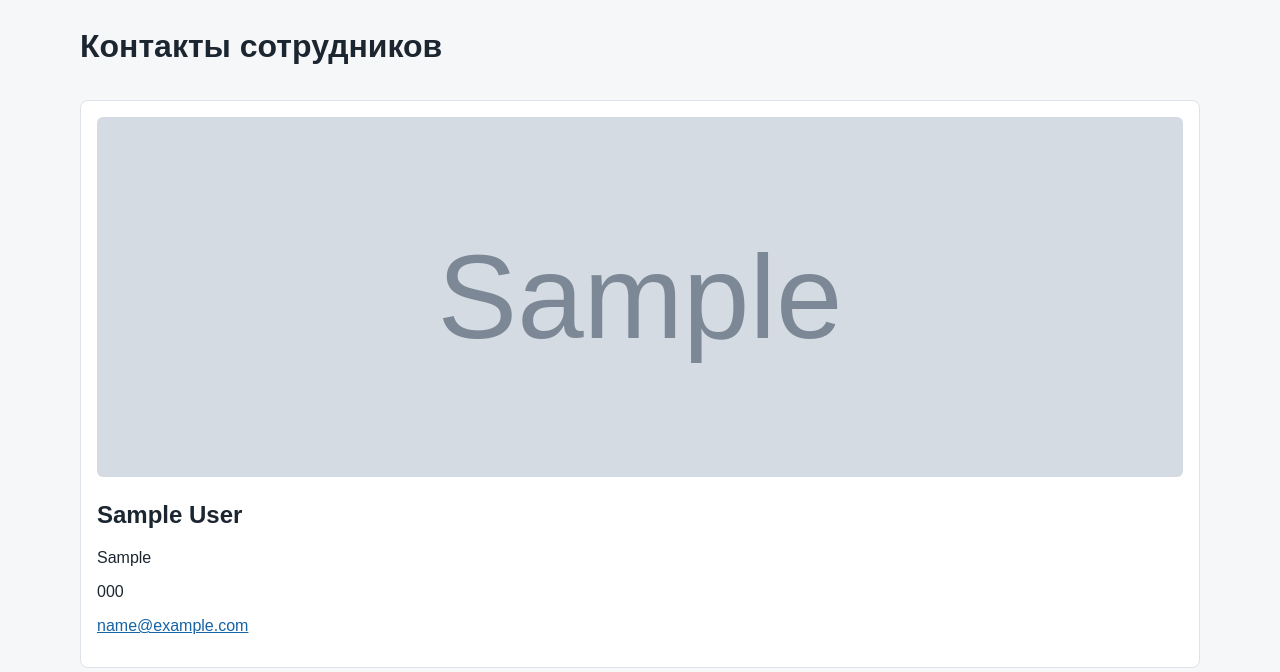
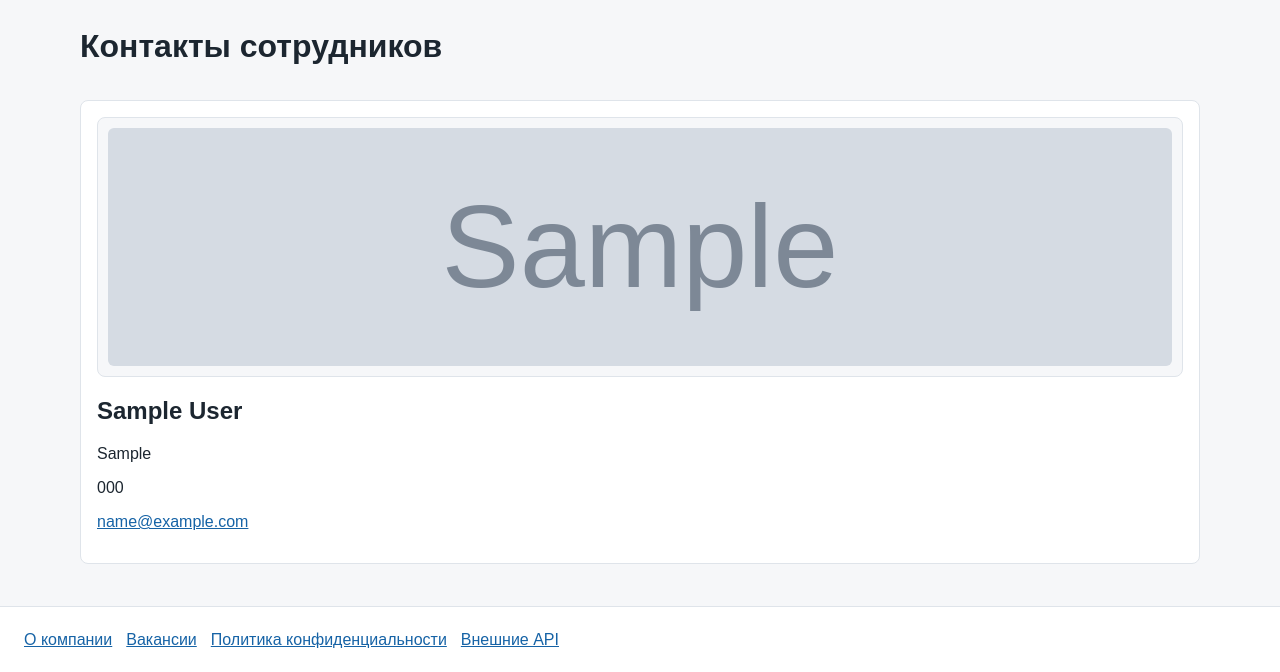
Before and after one commit to distroitt/Selected-Chapters-of-Computer-Science, a Django app: page /contacts/ in a window 1280 px wide. Shown: the part 63-735 px from the top of the page. After the commit the page ends 711 px from the top, so only its background shows below. Run offline with Django 5.2, Linux system fonts and the light colour scheme; tables that the repository leaves empty hold one stand-in row (values such as "Sample post"); grey boxes marked "Sample" are stand-in pictures.

Commit message:
change photo in contacts

```diff
--- a/IGI/LR5/shop/management/commands/seed_demo.py
+++ b/IGI/LR5/shop/management/commands/seed_demo.py
@@ -139,6 +139,7 @@ class Command(BaseCommand):
                 "position": "Менеджер по поставщикам",
                 "phone": "+375 (33) 765-43-21",
                 "email": "seller@example.com",
+                "photo_url": "https://static.vecteezy.com/system/resources/thumbnails/052/129/001/small/a-beautiful-young-business-woman-in-a-suit-photo.jpg"
             },
         )
 
--- a/IGI/LR5/shop/templates/shop/contacts.html
+++ b/IGI/LR5/shop/templates/shop/contacts.html
@@ -5,7 +5,11 @@
 <div class="grid">
 {% for employee in employees %}
   <article class="item">
-    {% if employee.photo_url %}<img src="{{ employee.photo_url }}" alt="{{ employee.full_name }}">{% endif %}
+    {% if employee.photo_url %}
+      <div class="employee-photo-frame">
+        <img class="employee-photo" src="{{ employee.photo_url }}" alt="{{ employee.full_name }}">
+      </div>
+    {% endif %}
     <h2>{{ employee.full_name }}</h2>
     <p>{{ employee.position }}</p>
     <p>{{ employee.phone }}</p>
--- a/IGI/LR5/static/style.css
+++ b/IGI/LR5/static/style.css
@@ -13,6 +13,8 @@ button, .button { background: #1d7a55; color: #fff; border-color: #1d7a55; }
 .item img, .wide-img { width: 100%; max-height: 360px; object-fit: cover; border-radius: 6px; }
 .product-photo-frame { display: flex; justify-content: center; align-items: center; min-height: 280px; max-height: 520px; padding: 12px; background: #fff; border: 1px solid #dfe4ea; border-radius: 8px; overflow: hidden; }
 .product-detail-photo { display: block; width: 100%; max-width: 820px; max-height: 480px; object-fit: contain; border-radius: 6px; }
+.employee-photo-frame { display: flex; justify-content: center; align-items: center; height: 260px; padding: 10px; background: #f6f7f9; border: 1px solid #dfe4ea; border-radius: 8px; overflow: hidden; }
+.employee-photo { display: block; width: 100%; height: 100%; object-fit: contain; border-radius: 6px; }
 .api-photo-frame { display: flex; justify-content: center; align-items: center; min-height: 280px; max-height: 520px; padding: 12px; background: #fff; border: 1px solid #dfe4ea; border-radius: 8px; overflow: hidden; }
 .api-dog-photo { display: block; width: 100%; max-width: 760px; max-height: 480px; object-fit: contain; border-radius: 6px; }
 table { width: 100%; border-collapse: collapse; background: #fff; }
```
